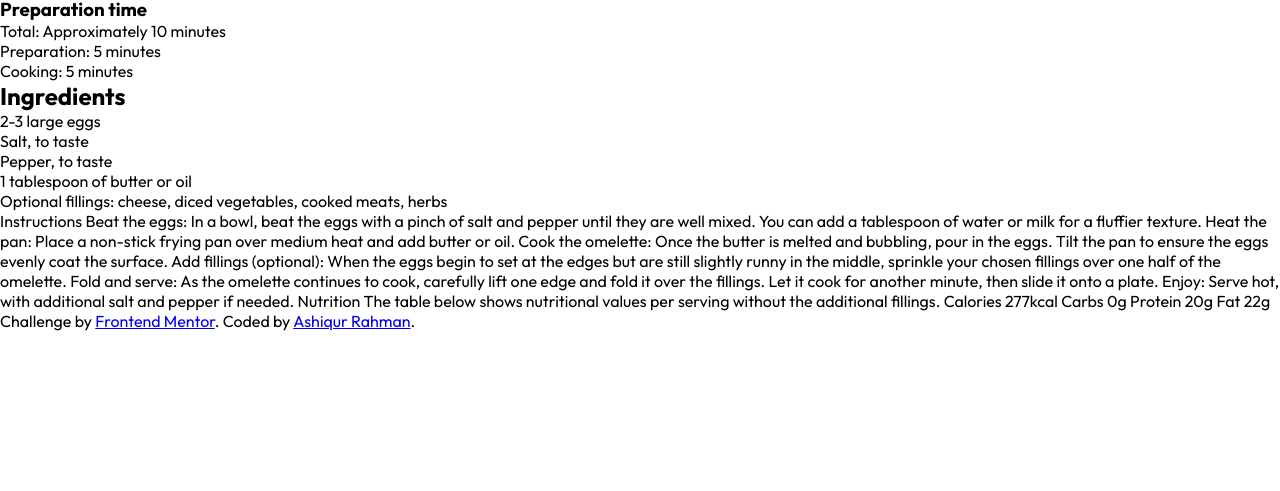
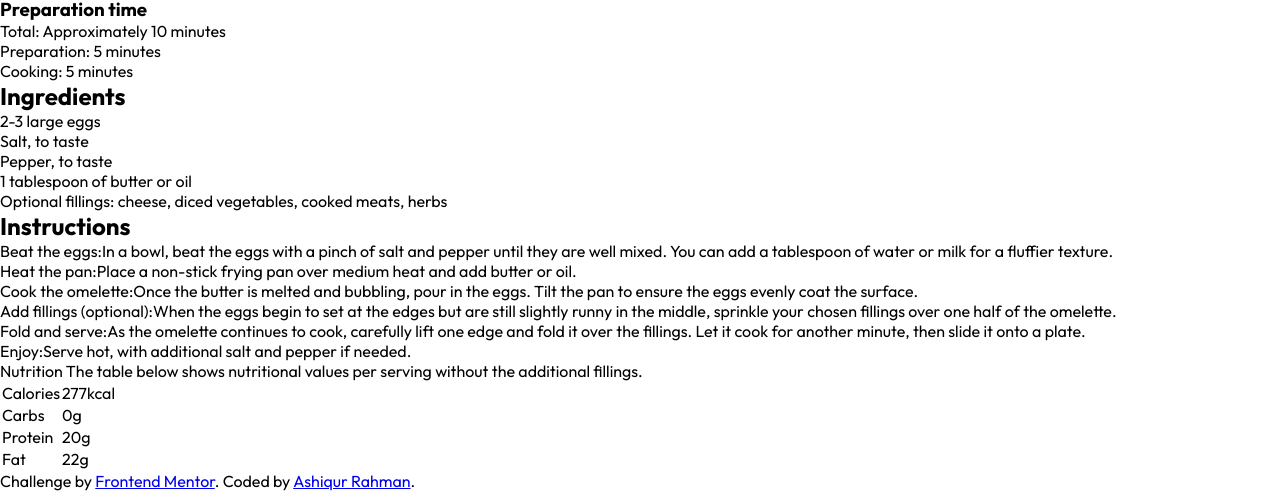
Before and after one commit to Ashiqur2279/frontend-mentor-Recipe-page, a plain HTML site: page index.html in a window 1280 px wide. Shown: the part 667-1158 px from the top of the page. Before the commit the page ends 998 px from the top, so only its background shows below. Drawn offline with Linux system fonts and the light colour scheme.

Commit message:
html is ready for style

```diff
--- a/index.html
+++ b/index.html
@@ -59,20 +59,79 @@
     </div>
 
     <!-- Instructions Section -->
+    <div class="instractions_container">
+      <h2>Instructions</h2>
+      <ol>
+        <li>
+          <p>
+            <span>Beat the eggs:</span>In a bowl, beat the eggs with a pinch of
+            salt and pepper until they are well mixed. You can add a tablespoon
+            of water or milk for a fluffier texture.
+          </p>
+        </li>
+        <li>
+          <p>
+            <span>Heat the pan:</span>Place a non-stick frying pan over medium
+            heat and add butter or oil.
+          </p>
+        </li>
+        <li>
+          <p>
+            <span>Cook the omelette:</span>Once the butter is melted and
+            bubbling, pour in the eggs. Tilt the pan to ensure the eggs evenly
+            coat the surface.
+          </p>
+        </li>
+        <li>
+          <p>
+            <span>Add fillings (optional):</span>When the eggs begin to set at
+            the edges but are still slightly runny in the middle, sprinkle your
+            chosen fillings over one half of the omelette.
+          </p>
+        </li>
+        <li>
+          <p>
+            <span>Fold and serve:</span>As the omelette continues to cook,
+            carefully lift one edge and fold it over the fillings. Let it cook
+            for another minute, then slide it onto a plate.
+          </p>
+        </li>
+        <li>
+          <p>
+            <span>Enjoy:</span>Serve hot, with additional salt and pepper if
+            needed.
+          </p>
+        </li>
+      </ol>
+    </div>
 
-    Instructions Beat the eggs: In a bowl, beat the eggs with a pinch of salt
-    and pepper until they are well mixed. You can add a tablespoon of water or
-    milk for a fluffier texture. Heat the pan: Place a non-stick frying pan over
-    medium heat and add butter or oil. Cook the omelette: Once the butter is
-    melted and bubbling, pour in the eggs. Tilt the pan to ensure the eggs
-    evenly coat the surface. Add fillings (optional): When the eggs begin to set
-    at the edges but are still slightly runny in the middle, sprinkle your
-    chosen fillings over one half of the omelette. Fold and serve: As the
-    omelette continues to cook, carefully lift one edge and fold it over the
-    fillings. Let it cook for another minute, then slide it onto a plate. Enjoy:
-    Serve hot, with additional salt and pepper if needed. Nutrition The table
-    below shows nutritional values per serving without the additional fillings.
-    Calories 277kcal Carbs 0g Protein 20g Fat 22g
+    <!-- Nutrition section -->
+
+    <div class="nutrition_container">
+      <p>
+        Nutrition The table below shows nutritional values per serving without
+        the additional fillings.
+      </p>
+
+      <table class="nutrition_table">
+        <tr>
+          <td>Calories</td>
+          <td>277kcal</td>
+        </tr>
+        <tr>
+          <td>Carbs</td>
+          <td>0g</td>
+        </tr>
+        <tr>
+          <td>Protein</td>
+          <td>20g</td>
+        </tr>
+        <tr>
+          <td>Fat</td>
+          <td>22g</td>
+        </tr>
+      </table>
+    </div>
 
     <div class="attribution">
       Challenge by
```
